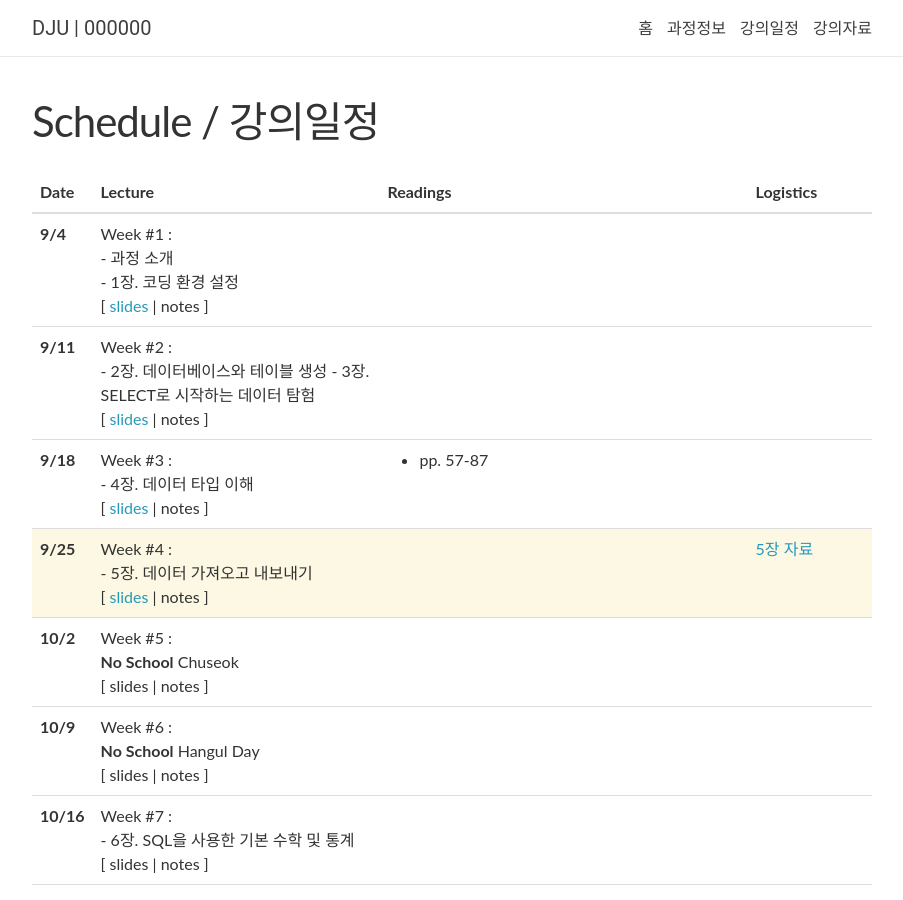
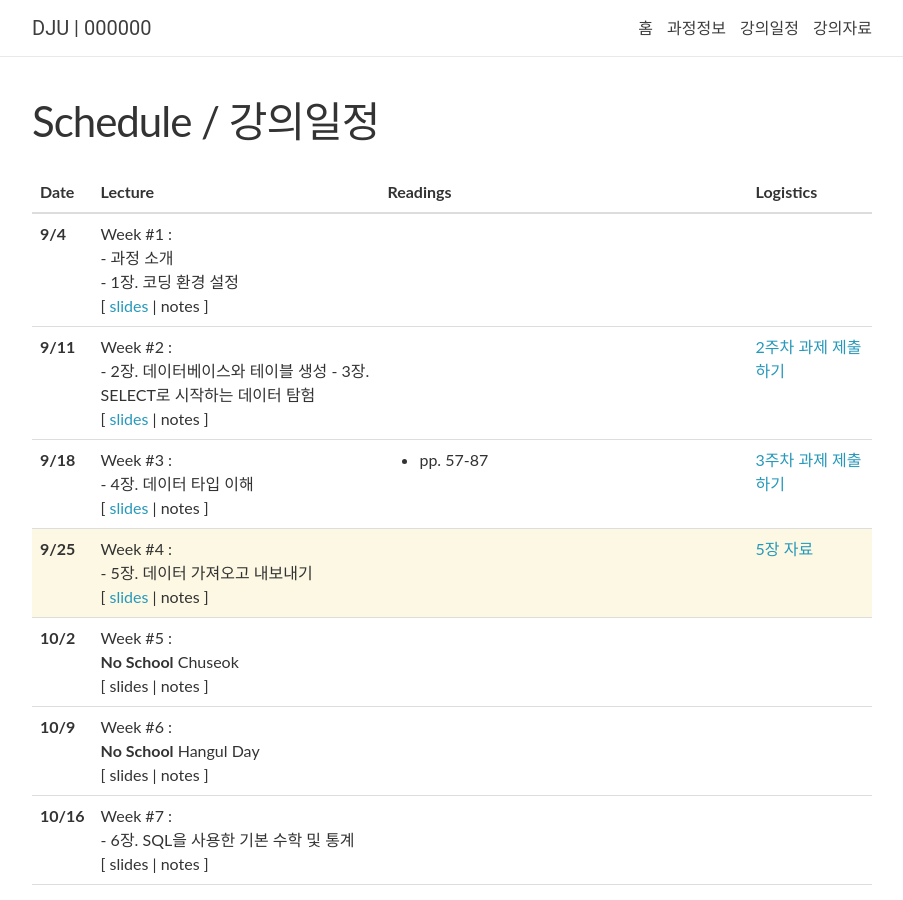
Before and after one commit to 2023-aaronkr/dju-sql, a Jekyll site: the page built from _pages/lectures.md, in a window 1280 px wide and 900 px high. Shown: the whole window, without its empty margins (188-1091 px from the left). Built offline with Jekyll 4.4.1, drawn with Linux system fonts in a browser that asks for light colours; nearby versions of some CDN libraries; comment, search, counter and statistics services are not loaded.

Commit message:
Update lectures.yml

```diff
--- a/_data/lectures.yml
+++ b/_data/lectures.yml
@@ -14,7 +14,8 @@
     - 3장. SELECT로 시작하는 데이터 탐험
   slides: "https://docs.google.com/presentation/d/18Y-0nSrlGzUN3x7CETKwkAf-5t-1rFYCcAUEhueknRA/edit?usp=sharing"
   readings:
-  logistics:
+  logistics: >
+    <a href="https://forms.gle/HjaqxaqjU3XrSyba9">2주차 과제 제출하기</a>
 
 - date: 9/18
   week: 3
@@ -22,7 +23,8 @@
     - 4장. 데이터 타입 이해
   slides: "https://docs.google.com/presentation/d/1EmHhUwbOk6vQ8i0Y5wVLSyt2TT6siIRFdFehboi7LEM/edit?usp=sharing"
   readings: pp. 57-87
-  logistics:
+  logistics: >
+    <a href="https://forms.gle/oLbph91Vuk9cypgJ9">3주차 과제 제출하기</a>
 
 - date: 9/25
   week: 4
```
